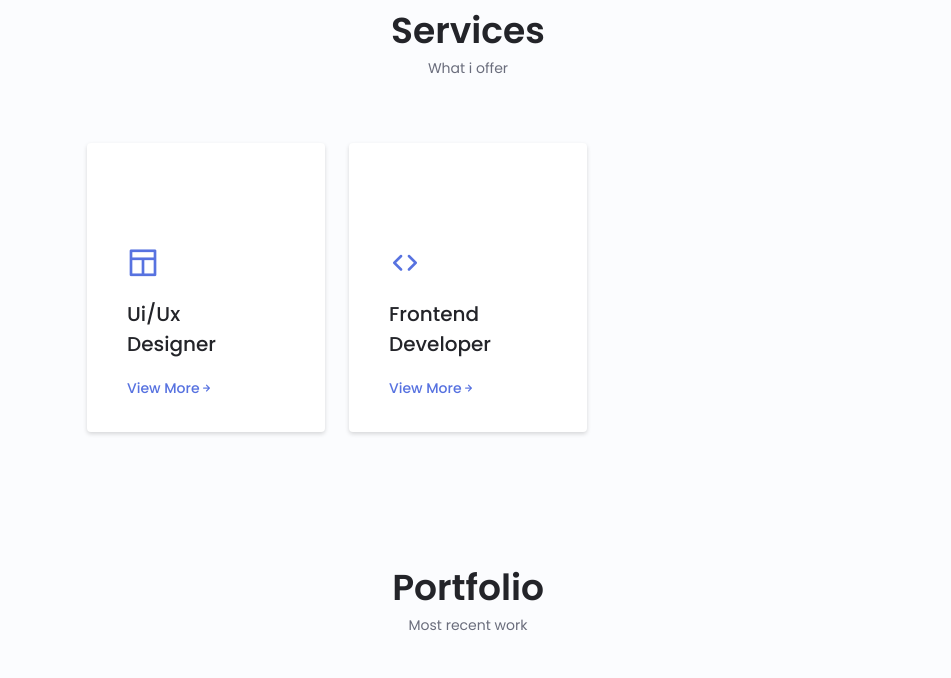
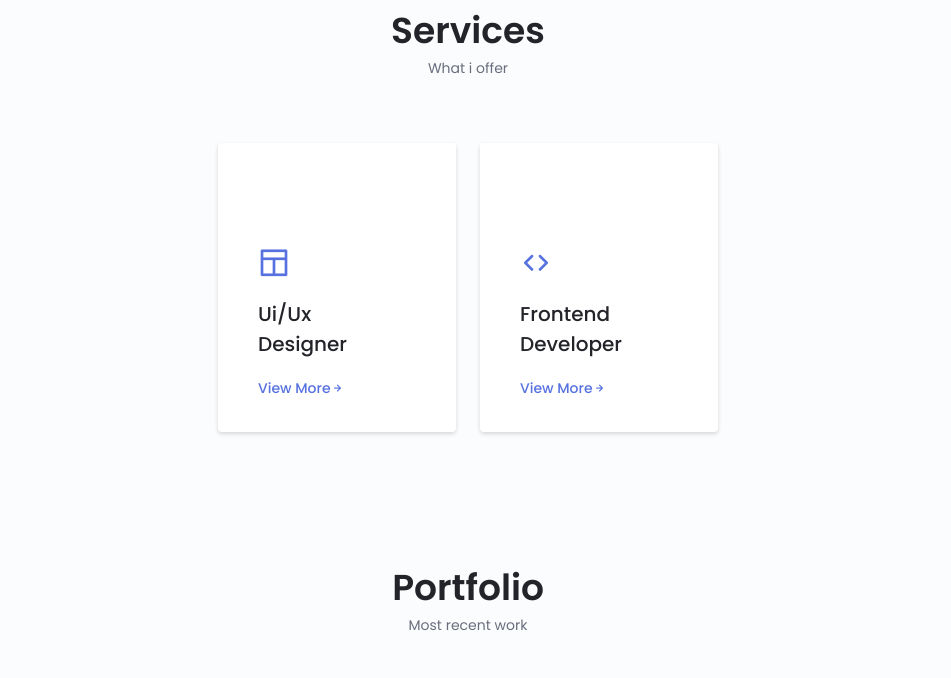
Before and after one commit to iaguirre19/portafolio, a plain HTML site: page index.html in a window 1280 px wide. Shown: the part 2925-3603 px from the top of the page, without its empty margins (172-1123 px from the left). Drawn offline with nearby package versions, Linux system fonts and the light colour scheme.

Commit message:
Finished

```diff
--- a/assets/css/styles.css
+++ b/assets/css/styles.css
@@ -1049,7 +1049,7 @@ img {
     transform: translateX(-7rem);
   }
   .services__container{
-    grid-template-columns: repeat(3, 238px);
+    grid-template-columns: repeat(2, 238px);
   }
   .portfolio__content{
     column-gap: 5rem;
```
